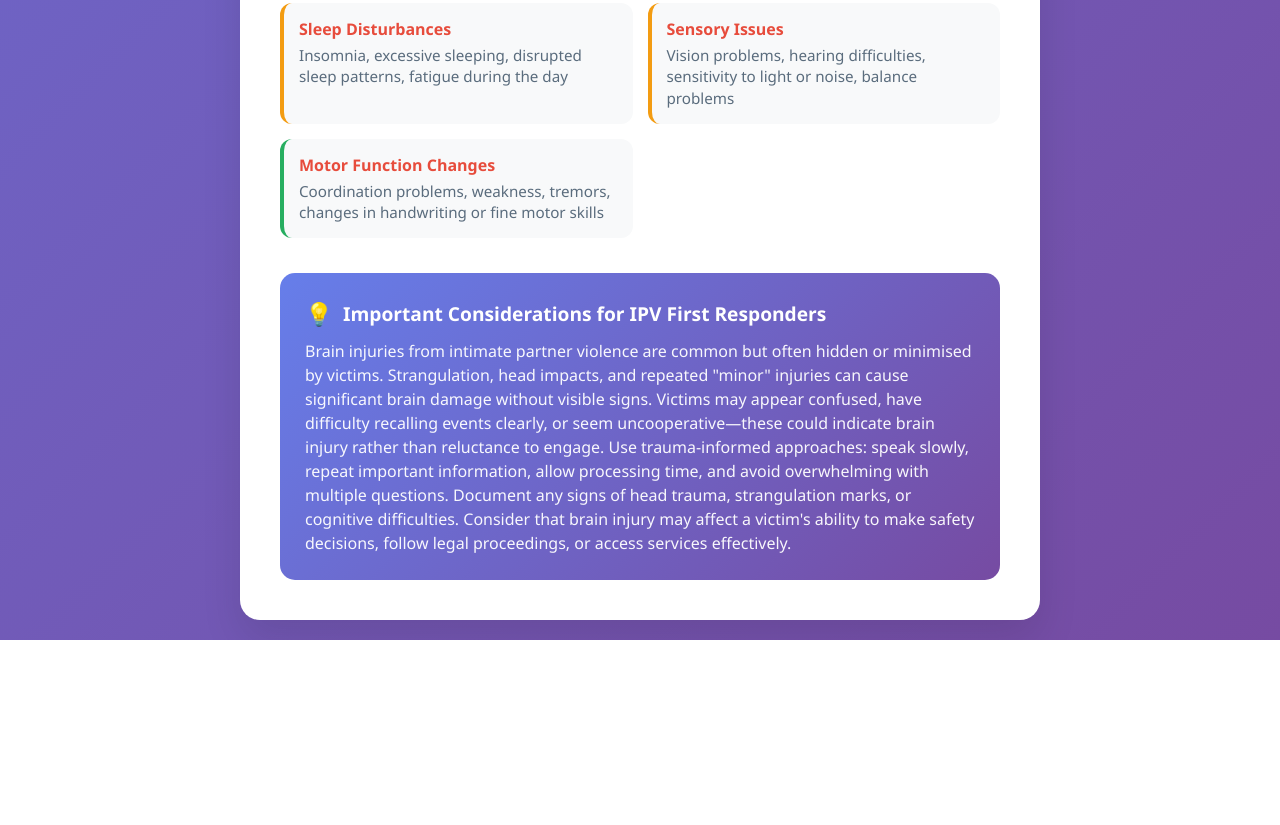
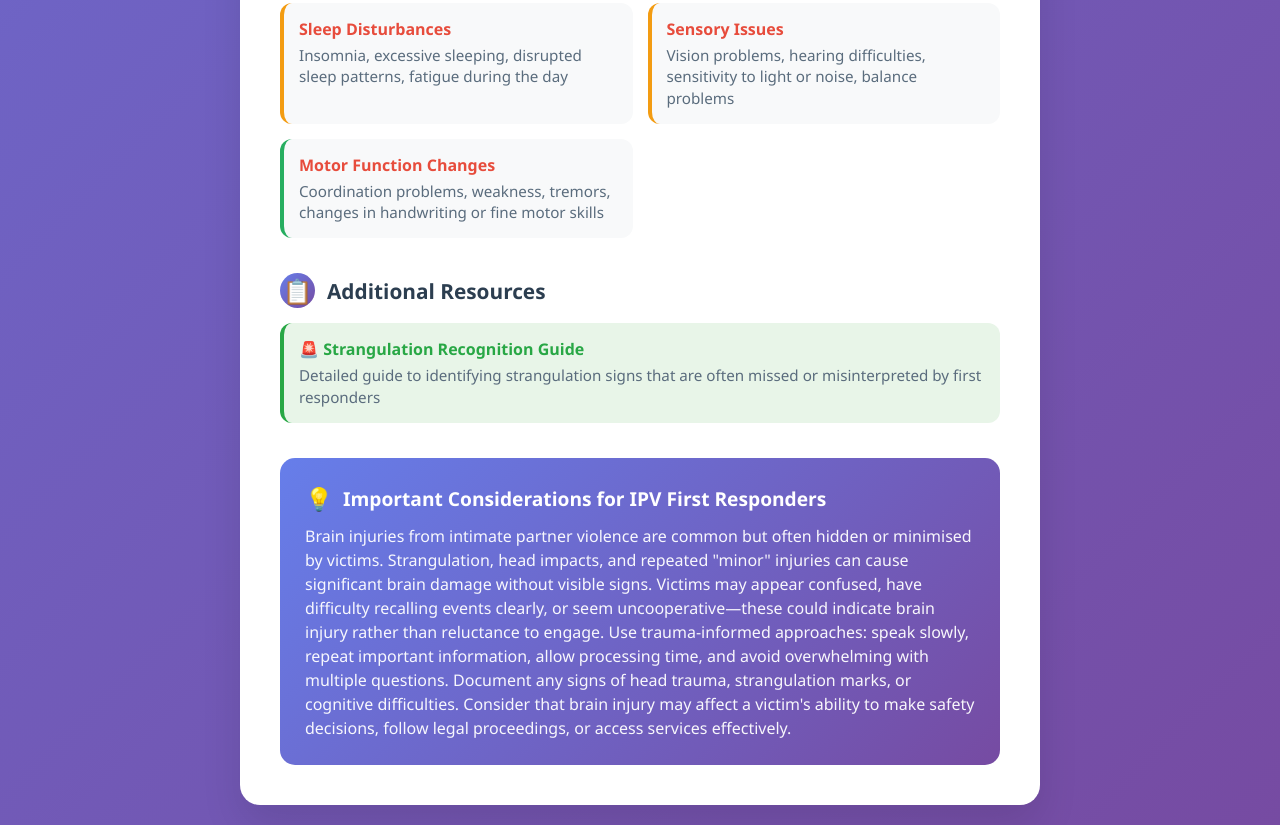
Before and after one commit to SGilr/brain-injury-red-flags, a plain HTML site: page index.html in a window 1280 px wide. Shown: the part 2255-3080 px from the top of the page. Before the commit the page ends 2895 px from the top, so only its background shows below. Drawn offline with Linux system fonts and the light colour scheme.

Commit message:
Add link to strangulation guide

```diff
--- a/index.html
+++ b/index.html
@@ -397,7 +397,18 @@
                     </div>
                 </div>
             </div>
-
+            <div class="section">
+    <h2 class="section-title">
+        <span class="icon">📋</span>
+        Additional Resources
+    </h2>
+    <div class="flags">
+        <div class="flag-item" style="background: #e8f5e8; border-left-color: #28a745; cursor: pointer;" onclick="window.location.href='strangulation.html'">
+            <strong style="color: #28a745;">🚨 Strangulation Recognition Guide</strong>
+            <p>Detailed guide to identifying strangulation signs that are often missed or misinterpreted by first responders</p>
+        </div>
+    </div>
+</div>
             <div class="context-note">
                 <h3>Important Considerations for IPV First Responders</h3>
                 <p>Brain injuries from intimate partner violence are common but often hidden or minimised by victims. Strangulation, head impacts, and repeated "minor" injuries can cause significant brain damage without visible signs. Victims may appear confused, have difficulty recalling events clearly, or seem uncooperative—these could indicate brain injury rather than reluctance to engage. Use trauma-informed approaches: speak slowly, repeat important information, allow processing time, and avoid overwhelming with multiple questions. Document any signs of head trauma, strangulation marks, or cognitive difficulties. Consider that brain injury may affect a victim's ability to make safety decisions, follow legal proceedings, or access services effectively.</p>
```
